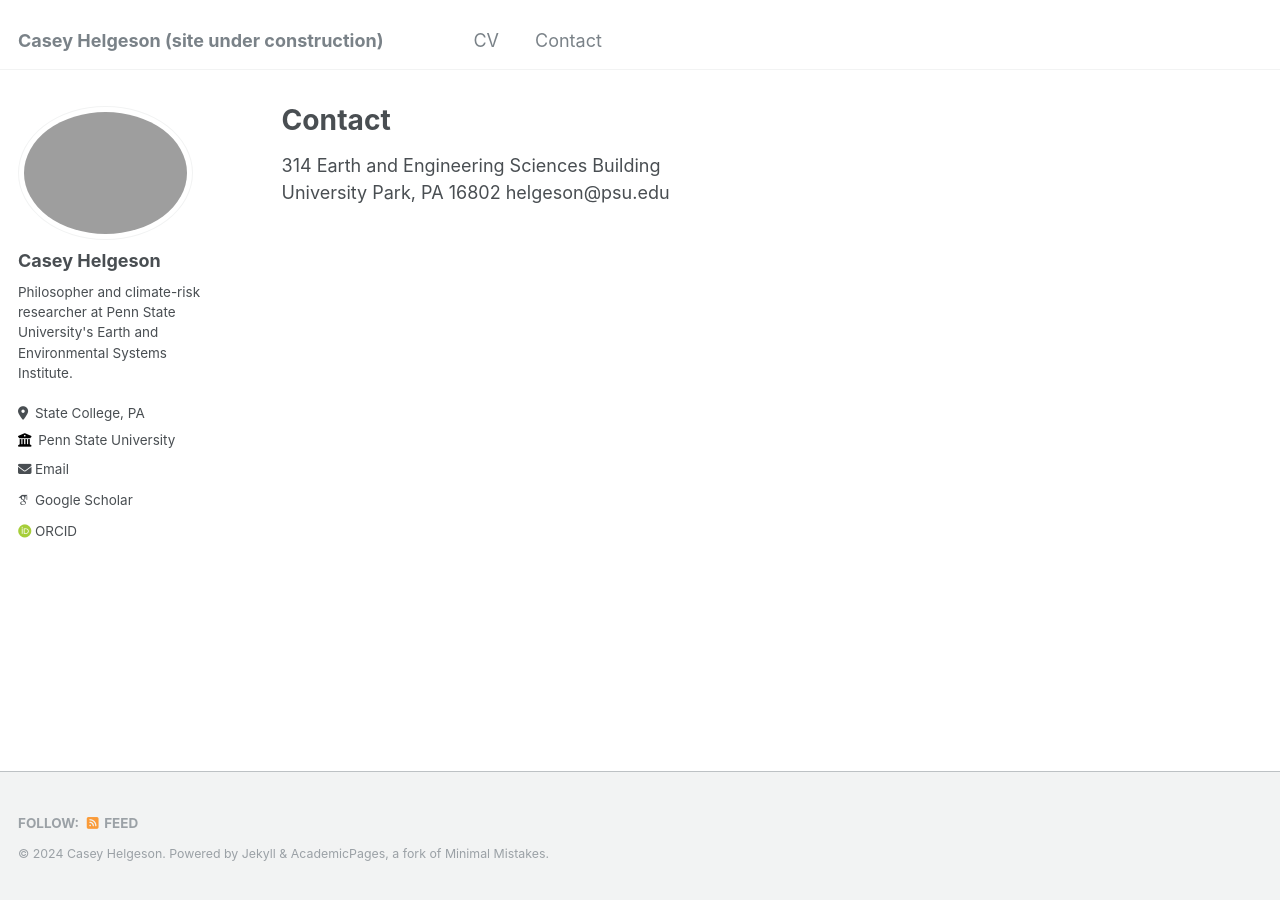
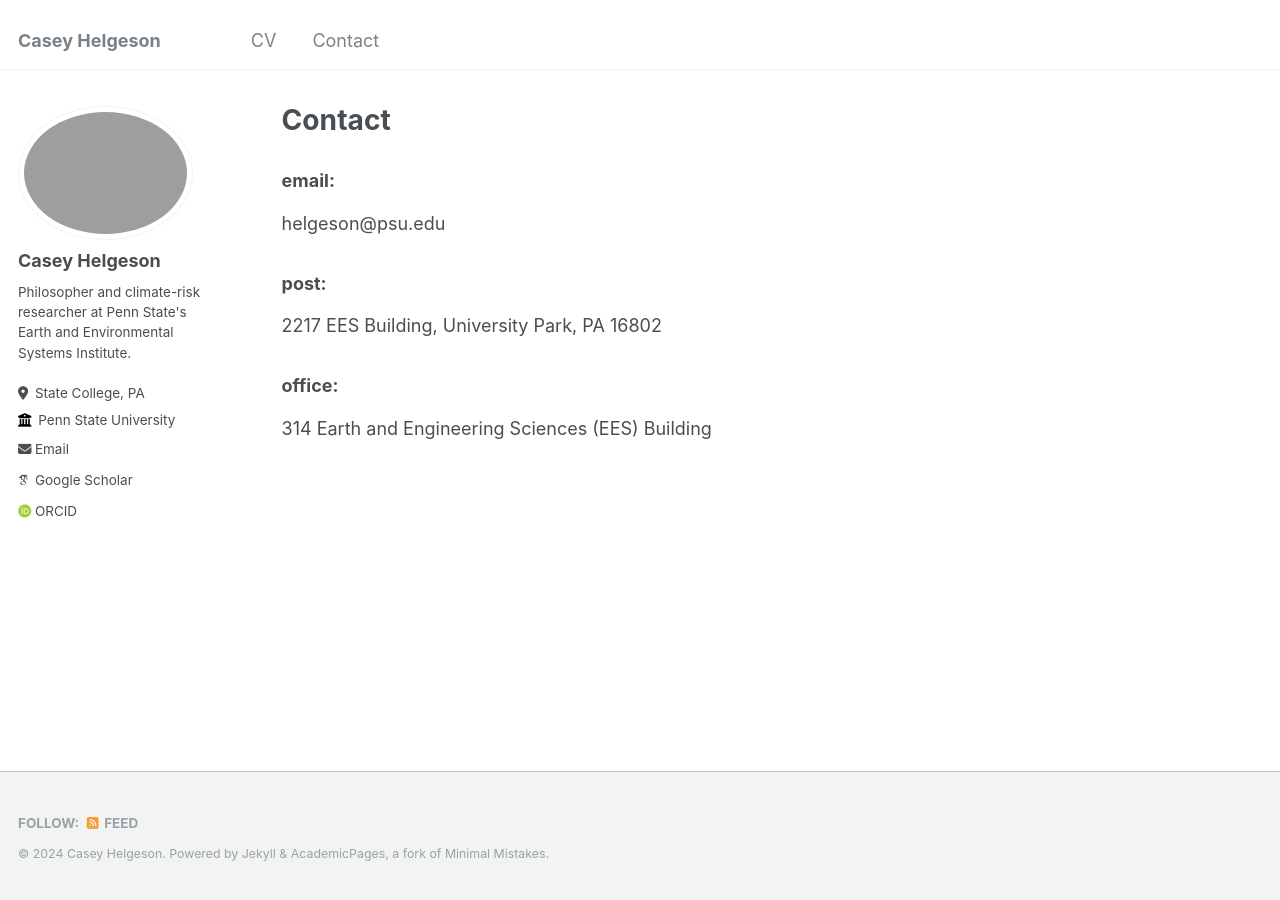
Before and after one commit to caseyhelgeson/caseyhelgeson.github.io, a Jekyll site: the page built from _pages/contact.md, in a window 1280 px wide. Built offline with Jekyll 4.4.1, drawn with Linux system fonts in a browser that asks for light colours; some web fonts are replaced.

Commit message:
contact and headings

```diff
--- a/_config.yml
+++ b/_config.yml
@@ -8,7 +8,7 @@
 
 # Basic Site Settings
 locale                   : "en-US"
-title                    : "Casey Helgeson (site under construction)"
+title                    : "Casey Helgeson"
 title_separator          : "-"
 name                     : "Casey Helgeson"
 description              : # &description
@@ -24,7 +24,7 @@ author:
   avatar           : "profile.png"
   name             : "Casey Helgeson"
   pronouns         : # example: "she/her"
-  bio              : "Philosopher and climate-risk researcher at Penn State University's Earth and Environmental Systems Institute."
+  bio              : "Philosopher and climate-risk researcher at Penn State's Earth and Environmental Systems Institute."
   location         : "State College, PA"
   employer         : "Penn State University"
   uri              : # URL
--- a/_pages/contact.md
+++ b/_pages/contact.md
@@ -7,6 +7,11 @@ redirect_from:
   - /resume
 ---
 
-314 Earth and Engineering Sciences Building
-University Park, PA 16802
+### email:
 helgeson@psu.edu
+
+### post:
+2217 EES Building, University Park, PA 16802
+
+### office:
+314 Earth and Engineering Sciences (EES) Building
```
Also changed, not shown: _pages/about.md (+1 -1 lines), _pages/cv.md (+1 -2 lines).
